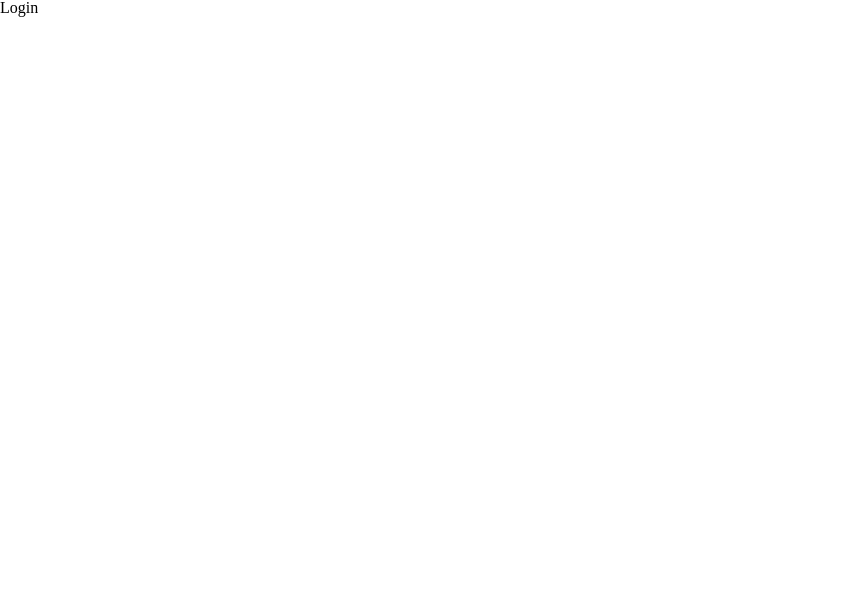
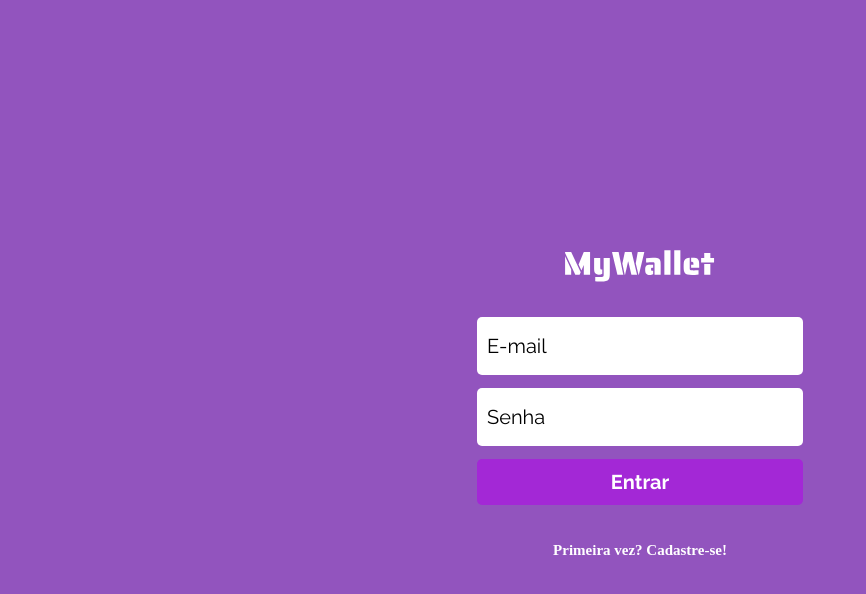
Before and after one commit to jpvoliveira/my-wallet, a React (Create React App) app: page / in a window 1280 px wide. Shown: the top 594 px of the page, without its empty margins (0-866 px from the left). Built offline with nearby package versions, Linux system fonts and the light colour scheme.

Commit message:
Tela de login feita

```diff
--- a/package.json
+++ b/package.json
@@ -3,10 +3,12 @@
   "version": "0.1.0",
   "private": true,
   "dependencies": {
+    "axios": "^0.25.0",
     "react": "^17.0.2",
     "react-dom": "^17.0.2",
     "react-router-dom": "^6.2.1",
-    "react-scripts": "^4.0.3"
+    "react-scripts": "^4.0.3",
+    "styled-components": "^5.3.3"
   },
   "scripts": {
     "start": "react-scripts start",
--- a/public/index.html
+++ b/public/index.html
@@ -3,6 +3,12 @@
   <head>
     <meta charset="utf-8" />
     <meta name="viewport" content="width=device-width, initial-scale=1" />
+    <link rel="preconnect" href="https://fonts.googleapis.com" />
+    <link rel="preconnect" href="https://fonts.gstatic.com" crossorigin />
+    <link
+      href="https://fonts.googleapis.com/css2?family=Raleway:ital,wght@0,100;0,200;0,300;0,400;0,500;0,600;0,700;0,800;0,900;1,100;1,200;1,300;1,400;1,500;1,600;1,700;1,800;1,900&display=swap"
+      rel="stylesheet"
+    />
     <title>My Wallet</title>
   </head>
   <body>
--- a/src/components/Login/Index.js
+++ b/src/components/Login/Index.js
@@ -1,5 +1,103 @@
-export default function Login(){
-    return(
-        <h1>Login</h1>
-    )
+import axios from "axios";
+import { useState } from "react";
+import { Link } from "react-router-dom";
+import styled from "styled-components";
+
+export default function Login() {
+  const [email, setEmail] = useState("");
+  const [password, setPassword] = useState("");
+
+  function handleLogin(e) {
+    e.preventDefault();
+
+    const promise = axios.post(
+      "http://localhost:5000",
+      {
+        email: email,
+        password: password,
+      }
+    );
+  }
+
+  return (
+    <Container>
+      <img src="./assets/MyWallet.svg" alt="MyWallet" />
+      <form onSubmit={handleLogin}>
+        <input
+          type="email"
+          placeholder="E-mail"
+          value={email}
+          onChange={(e) => setEmail(e.target.value)}
+          required
+        />
+        <input
+          type="password"
+          placeholder="Senha"
+          value={password}
+          onChange={(e) => setPassword(e.target.value)}
+          required
+        />
+        <button type="submit"> Entrar </button>
+      </form>
+      <Link to="/cadastro">
+        <p>Primeira vez? Cadastre-se!</p>
+      </Link>
+    </Container>
+  );
 }
+
+const Container = styled.div`
+  background-color: #9254be;
+  height: 100vh;
+  width: 100vw;
+  display: flex;
+  flex-direction: column;
+  justify-content: center;
+  align-items: center;
+  img {
+    width: 150px;
+    height: 50px;
+  }
+  form {
+    margin-top: 26px;
+    display: flex;
+    flex-direction: column;
+    justify-content: center;
+    gap: 13px;
+  }
+  input {
+    width: 326px;
+    height: 58px;
+    border-radius: 5px;
+    border: none;
+    padding-left: 10px;
+
+    font-size: 20px;
+    line-height: 23px;
+    color: #000000;
+    ::placeholder {
+      font-size: 20px;
+      line-height: 23px;
+      color: #000000;
+    }
+  }
+  button {
+    border: none;
+    width: 326px;
+    height: 46px;
+    background: #a328d6;
+    border-radius: 5px;
+
+    font-weight: bold;
+    font-size: 20px;
+    line-height: 23px;
+    color: #ffffff;
+  }
+  p {
+    margin-top: 36px;
+    font-weight: bold;
+    font-size: 15px;
+    line-height: 18px;
+    color: #ffffff;
+  }
+`;
--- a/src/css/style.css
+++ b/src/css/style.css
@@ -1,3 +1,7 @@
 *{
     box-sizing: border-box;
+    font-family: 'Raleway', sans-serif;
 }
+a{
+    text-decoration: none;
+}
```
Also changed, not shown: public/assets/MyWallet.svg (added), 1 other file (tests, documents, lock files or other folders).
